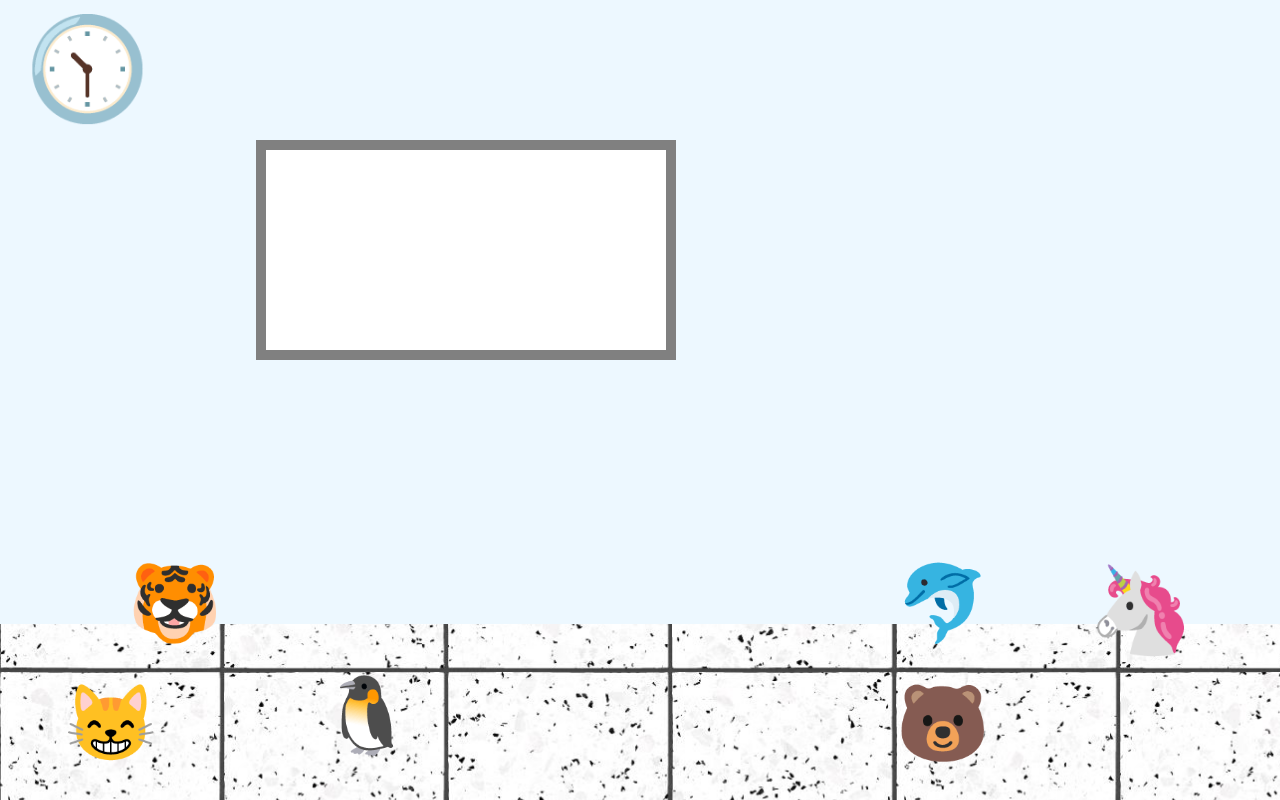
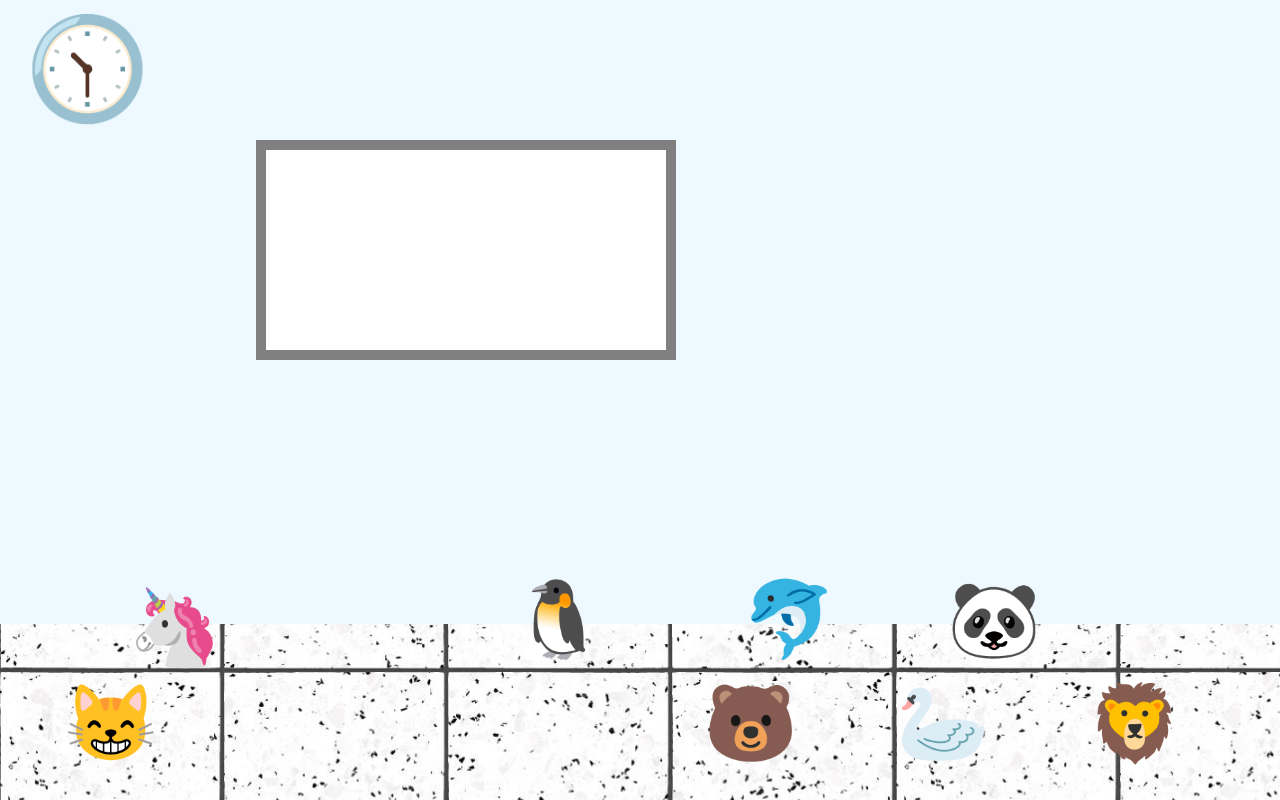
Before and after one commit to zainac2028/CS1-CSS-Town, a plain HTML site: page index.html in a window 1280 px wide. Drawn offline with Linux system fonts and the light colour scheme.

Commit message:
added a swan and a panda and moved some people around

```diff
--- a/index.html
+++ b/index.html
@@ -15,17 +15,14 @@
 
   </div>
 
-  <div id="square">
-
-
-  </div>
+  <div id="square"> </div>
 
     <span id="fox">🦊</span>
     <span id="penguin">🐧</span>
     <span id="pigeon">🐦</span>
-    <span id="cow">🐮</span>
+    <span id="panda">🐼</span>
     <span id="koala">🐨</span>
-    <span id="tiger">🐯</span>
+    <span id="lion">🦁</span>
     <span id="duck">🦆</span>
     <span id="bear">🐻</span>
     <span id="unicorn">🦄</span>
@@ -35,7 +32,7 @@
     <span id="turtle">🐢</span>
     <span id="snake">🐍</span>
     <span id="cat">😸</span>
-    <span id="dog"></span>
+    <span id="swan">🦢</span>
 
 
 
--- a/style.css
+++ b/style.css
@@ -42,11 +42,11 @@ body {
 
 }
 
-#tiger {
+#unicorn {
     font-size: 75px;
     position: absolute;
     z-index: 20;
-    top: 70%;
+    top: 73%;
     left: 10%;
 }
 
@@ -54,24 +54,24 @@ body {
     font-size: 75px;
     position: absolute;
     z-index: 20;
-    top: 70%;
-    left: 70%;
+    top: 72%;
+    left: 58%;
 }
 
-#unicorn {
-    font-size: 85px;
+#lion {
+    font-size: 75px;
     position: absolute;
     z-index: 20;
-    top: 70%;
-    left: 85%
+    top: 85%;
+    left: 85%;
 }
 
 #penguin {
     font-size: 75px;
     position: absolute;
     z-index: 20;
-    top: 84%;
-    left: 25%;
+    top: 72%;
+    left: 40%;
 }
 
 #bear {
@@ -79,5 +79,21 @@ body {
     position: absolute;
     z-index: 20;
     top: 85%;
+    left: 55%;
+}
+
+#swan {
+    font-size: 75px;
+    position: absolute;
+    z-index: 20;
+    top: 85%;
     left: 70%;
 }
+
+#panda {
+    font-size: 75px;
+    position: absolute;
+    z-index: 20;
+    top: 72%;
+    left: 74%;
+}
```
